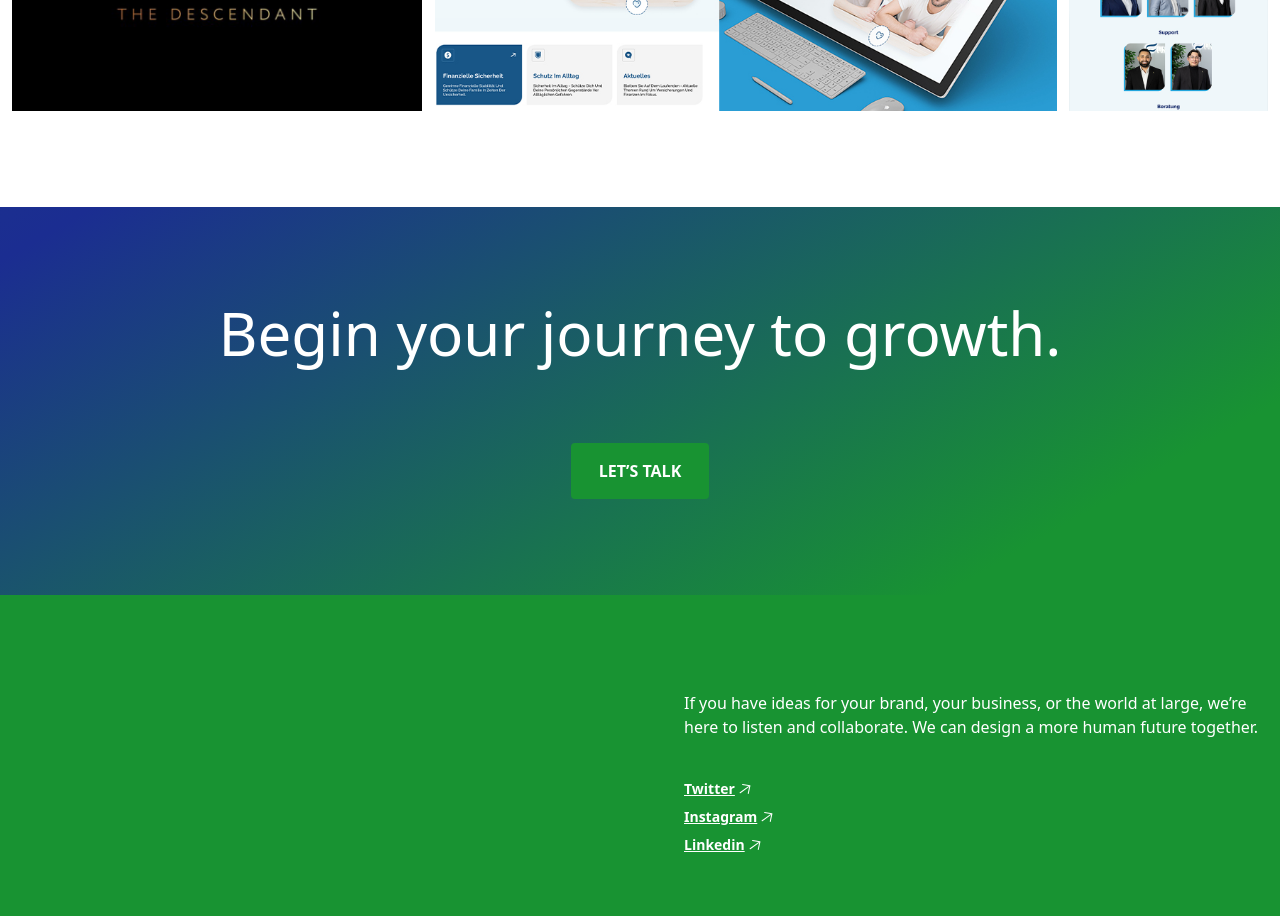
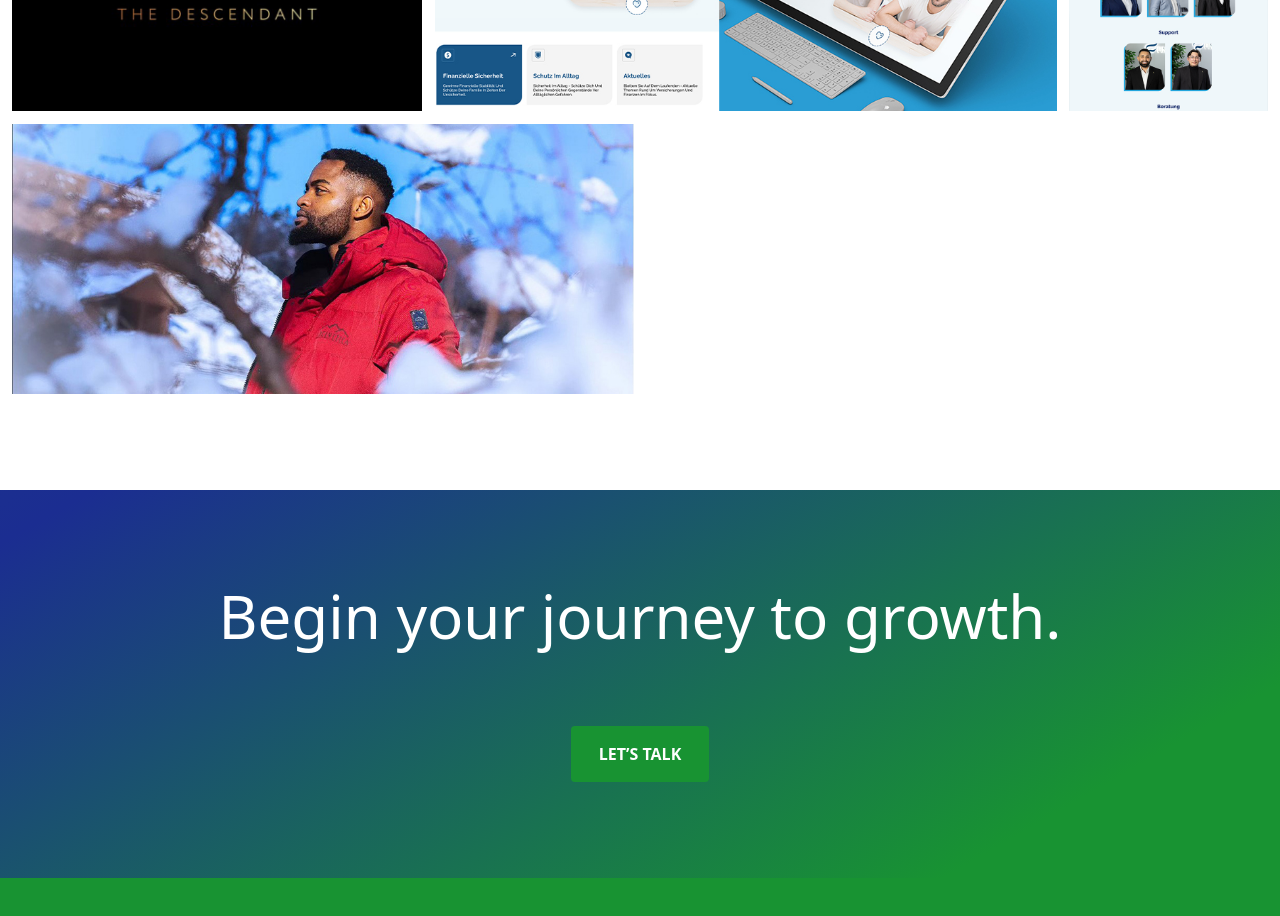
Before and after one commit to TeddyMedjio/em-marketing, a Next.js app: page /work in a window 1280 px wide. Shown: the part 1800-2716 px from the top of the page. Built offline with nearby package versions, Linux system fonts and the light colour scheme.

Commit message:
photoshooting

```diff
--- a/src/components/Galerie/Galery.jsx
+++ b/src/components/Galerie/Galery.jsx
@@ -240,13 +240,16 @@ const Galery = () => {
               Website creation
             </h3>
           </motion.li>
-          {/* <motion.li
+          <motion.li
             className="tab9 relative text-center"
             initial="hidden"
             whileInView="visible"
             variants={item}
           >
-            <Link target="blank" href="https://medjio.me/">
+            <Link
+              target="blank"
+              href="https://www.instagram.com/p/CxvDE3QIMuK/?igshid=MmU2YjMzNjRlOQ=="
+            >
               <Image
                 src={home}
                 className=" lg:h-full w-full object-cover"
@@ -254,15 +257,15 @@ const Galery = () => {
               />
               <h3 className="hidden lg:flex opacity-0 hover:opacity-100 absolute top-0 hover:bg-[#189332] h-full w-full transition-all duration-300 items-center justify-center">
                 <span className="text-white text-xl font-inter font-bold w-4/5">
-                  Design porfolio for Graphic designer
+                  Photo Shooting & Editing
                 </span>
               </h3>
             </Link>
             <h3 className="md:hidden text-xl font-inter bg-[#189332] text-white text-center py-3 font-semibold">
-              Design porfolio for Graphic designer
+              Photo Shooting & Editing
             </h3>
           </motion.li>
-          <motion.li
+          {/* <motion.li
             className="tab10 relative text-center"
             initial="hidden"
             whileInView="visible"
@@ -352,7 +355,7 @@ const Galery = () => {
             <h3 className="md:hidden text-xl font-inter bg-[#189332] text-white text-center py-3 font-semibold">
               Company Jingle Creation
             </h3>
-          </motion.li>  */}
+          </motion.li>   */}
         </motion.ul>
       </div>
     </div>
```
Also changed, not shown: public/img/home.jpg.
